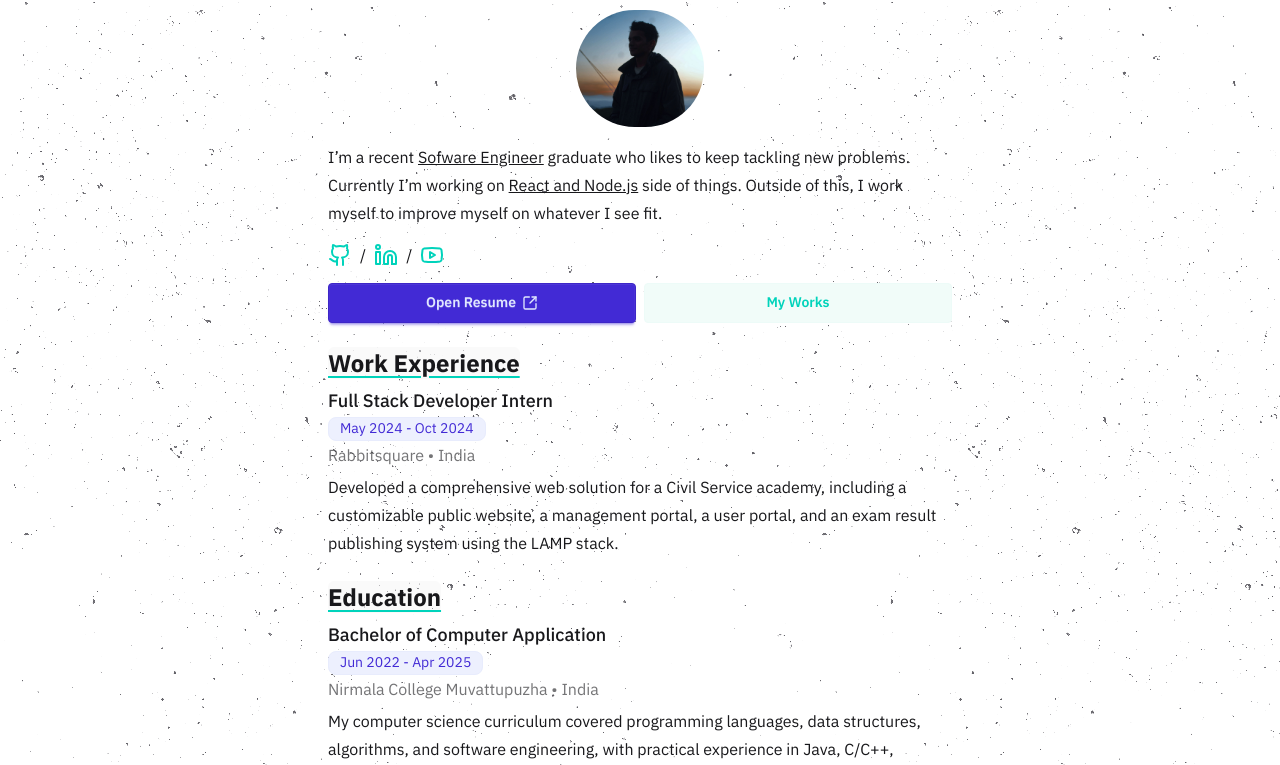
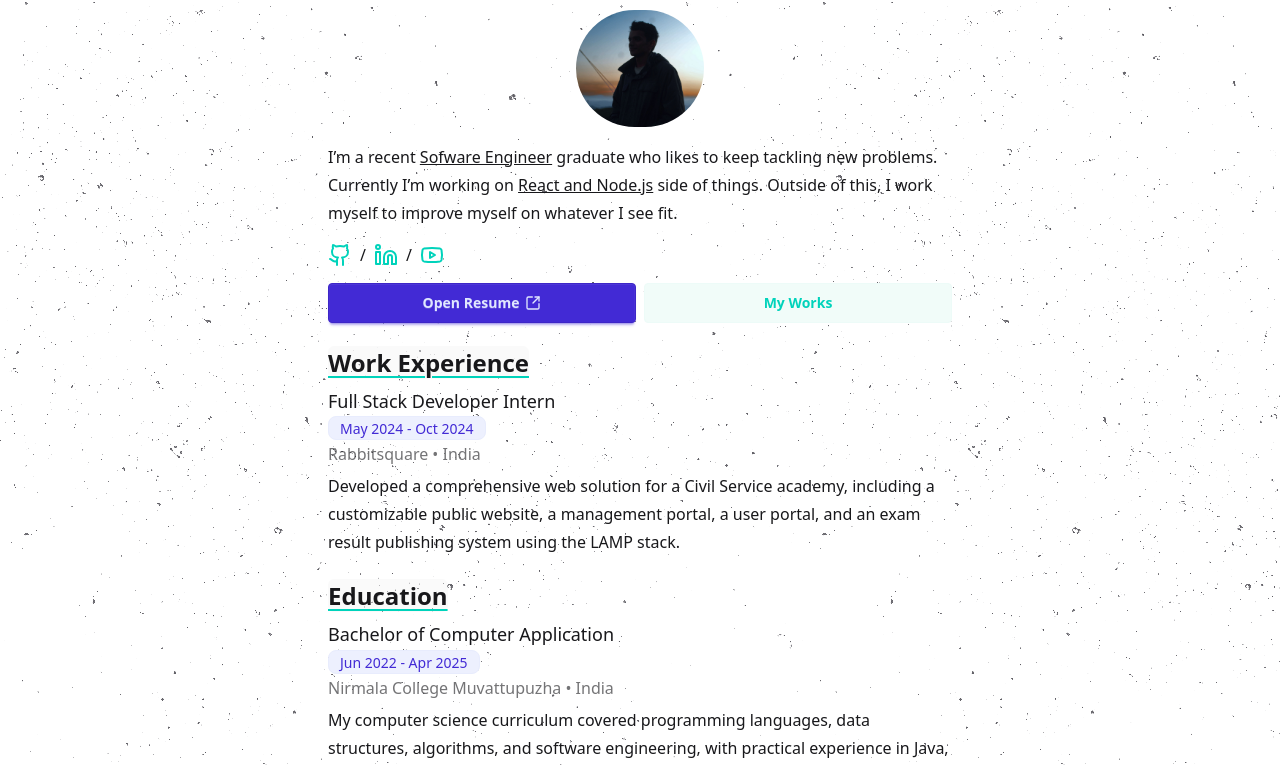
Before and after one commit to shonebinu/portfolio, an Astro site: page / in a window 1280 px wide. Shown: the part 170-935 px from the top of the page. Built offline with nearby package versions, Linux system fonts and the light colour scheme; Astro itself is replaced by a stand-in of ours.

Commit message:
remove google fonts and use system fonts

```diff
--- a/src/components/BaseHead.astro
+++ b/src/components/BaseHead.astro
@@ -31,12 +31,6 @@ const { title, description, image = FallbackImage } = Astro.props;
 <meta name="generator" content={Astro.generator} />
 
 <!-- Font preloads -->
-<link rel="preconnect" href="https://fonts.googleapis.com" />
-<link rel="preconnect" href="https://fonts.gstatic.com" crossorigin />
-<link
-  href="https://fonts.googleapis.com/css2?family=IBM+Plex+Sans:ital,wght@0,100..700;1,100..700&display=swap"
-  rel="stylesheet"
-/>
 
 <!-- Canonical URL -->
 <link rel="canonical" href={canonicalURL} />
--- a/src/styles/global.css
+++ b/src/styles/global.css
@@ -1,10 +1,6 @@
 @import "tailwindcss";
 @plugin "@tailwindcss/typography";
 @plugin "daisyui";
-
-@theme {
-  --default-font-family: "IBM Plex Sans", var(--font-sans);
-}
 
 @layer components {
   .fancy-highlight {
```
